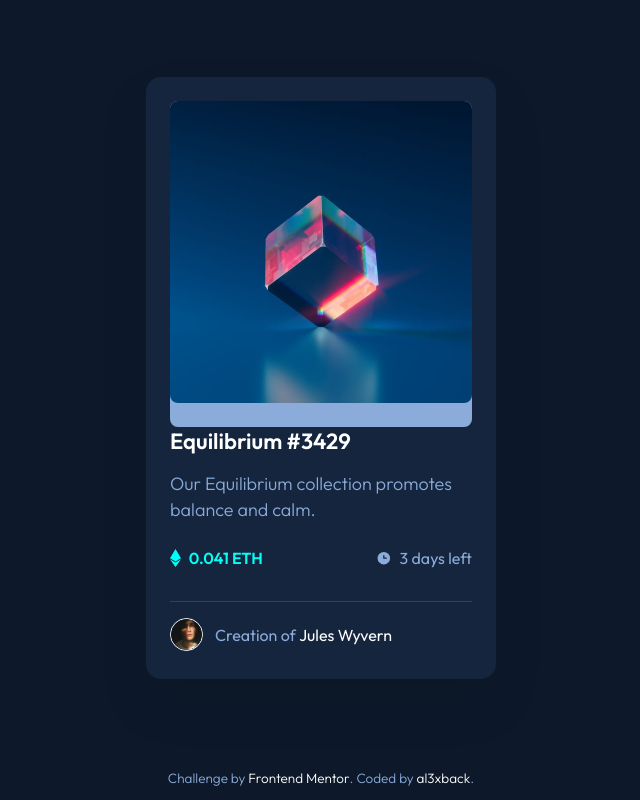
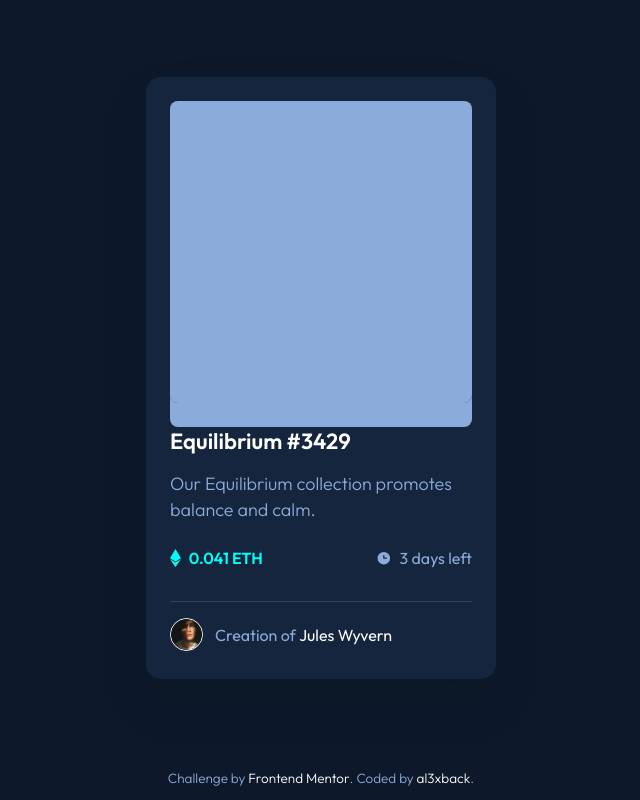
Before and after one commit to al3xback/fmentor-nft-inlinetable, a website: page index.html in a window 1280 px wide. Shown: the whole page, without its empty margins (319-959 px from the left). Drawn offline with Linux system fonts and the light colour scheme.

Commit message:
added background

```diff
--- a/scss/components/_card.scss
+++ b/scss/components/_card.scss
@@ -23,6 +23,7 @@
 
 .card__image-box {
 	position: relative;
+	z-index: 1;
 	display: table-cell;
 	padding-bottom: func.em(24);
 	background-color: var.$color-soft-blue;
@@ -30,23 +31,31 @@
 	cursor: pointer;
 }
 
-.card__image-box::before {
+.card__image-box::before,
+.card__image-box::after {
 	content: '';
 	position: absolute;
 	inset: 0;
 	bottom: func.em(24);
+	@include mix.border-radius(inherit);
+}
+
+.card__image-box::before {
 	margin: auto;
 	background-color: var.$color-cyan-light;
 	background-image: url('../images/icons/view.svg');
 	background-repeat: no-repeat;
 	background-position: center;
-	@include mix.border-radius(inherit);
 	@include mix.transition(opacity 0.3s);
 	opacity: 0;
 }
 
 .card__image-box:hover::before {
 	opacity: 1;
+}
+
+.card__image-box::after {
+	background-color: var.$color-soft-blue;
 }
 
 .card__image-box img {
```
Also changed, not shown: css/main.css, 1 other file.
